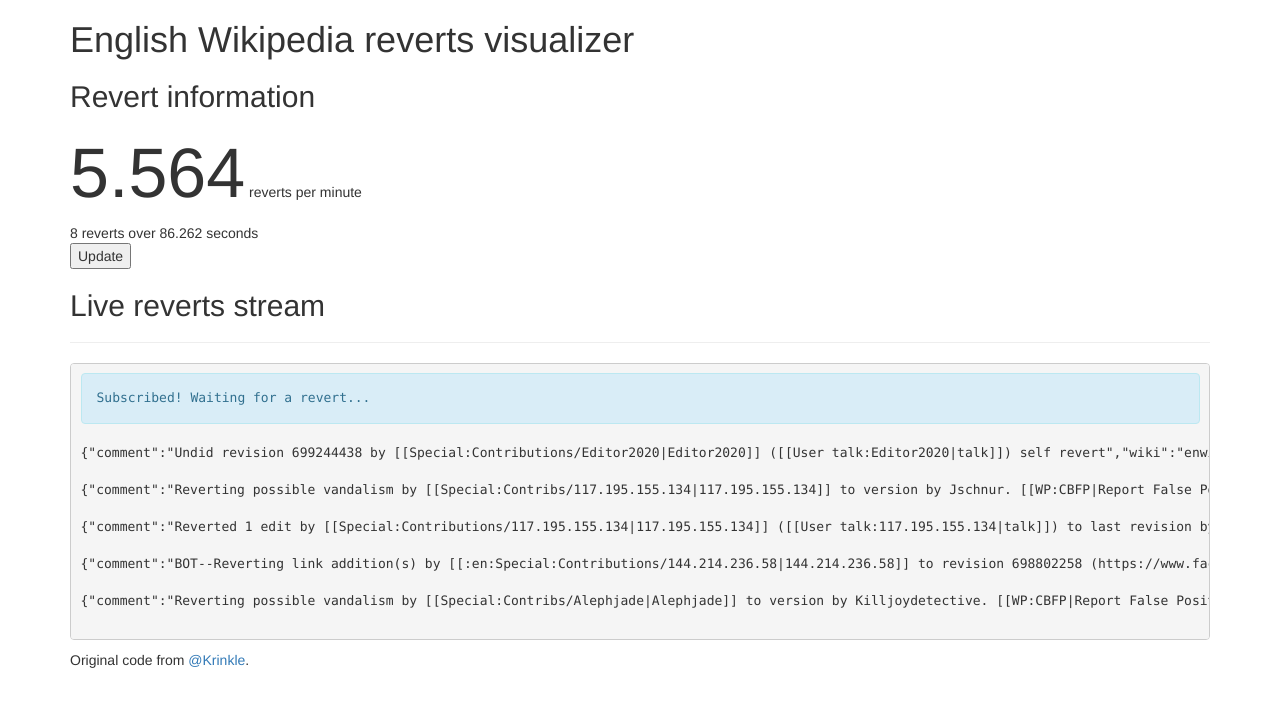
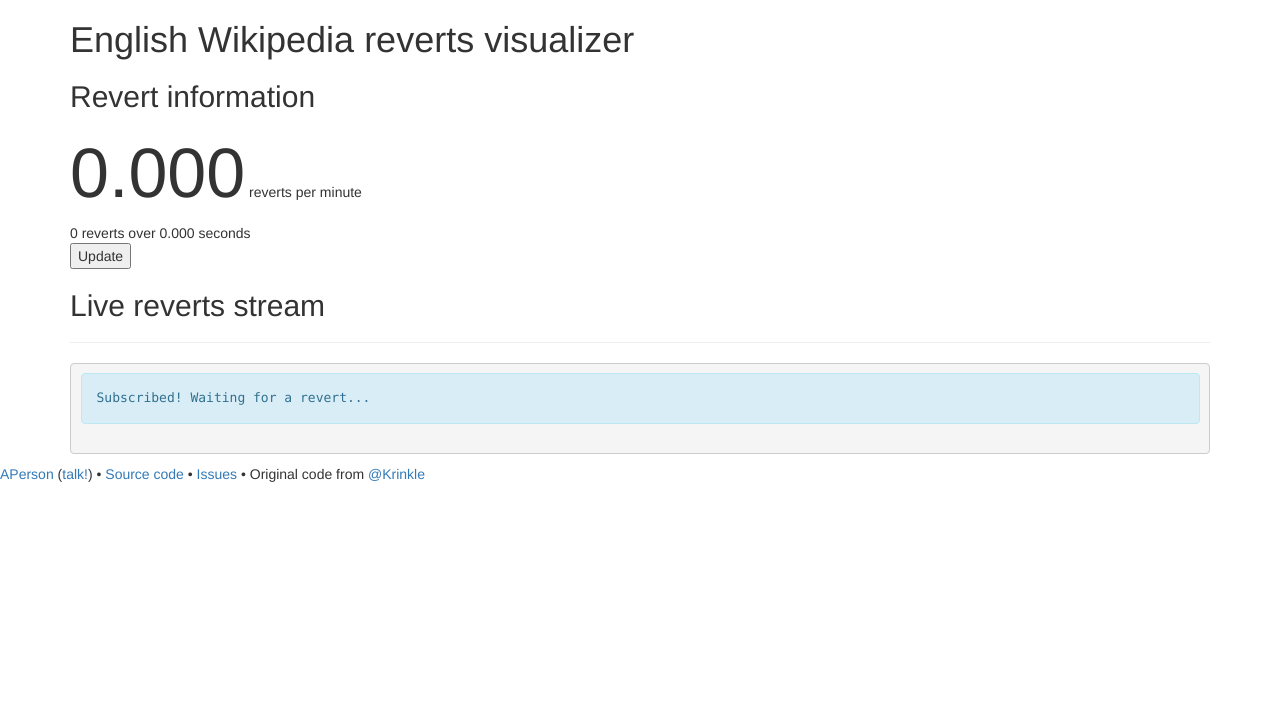
Before and after one commit to enterprisey/reverts-visualizer, a plain HTML site: page index.html in a window 1280 px wide. Drawn offline with nearby package versions, Linux system fonts and the light colour scheme; no server answers.

Commit message:
various updates
fixed footer and default content

```diff
--- a/index.html
+++ b/index.html
@@ -12,30 +12,16 @@
     <div class="container">
       <h1>English Wikipedia reverts visualizer</h1>
       <h2>Revert information</h2>
-      <span id="rpm">5.564</span> reverts per minute
+      <span id="rpm">0.000</span> reverts per minute
       <br>
-      <span id="rpm-info">8 reverts over 86.262 seconds</span>
+      <span id="rpm-info">0 reverts over 0.000 seconds</span>
       <br>
       <button id="update">Update</button>
       <h2>Live reverts stream</h2>
       <hr>
-      <pre id="feed" class="mw-feed">{"comment":"Undid revision 699244438 by [[Special:Contributions/Editor2020|Editor2020]] ([[User talk:Editor2020|talk]]) self revert","wiki":"enwiki","server_name":"en.wikipedia.org","title":"Category:Christian Zionism","timestamp":1452486100,"server_script_path":"/w","namespace":14,"server_url":"https://en.wikipedia.org","length":{"new":204,"old":213},"user":"Editor2020","bot":false,"type":"edit","id":787258158,"minor":false,"revision":{"new":699244522,"old":699244438}}
-
-{"comment":"Reverting possible vandalism by [[Special:Contribs/117.195.155.134|117.195.155.134]] to version by Jschnur. [[WP:CBFP|Report False Positive?]] Thanks, [[WP:CBNG|ClueBot NG]]. (2498262) (Bot)","wiki":"enwiki","server_name":"en.wikipedia.org","title":"Compounds of carbon","timestamp":1452486093,"server_script_path":"/w","namespace":0,"server_url":"https://en.wikipedia.org","length":{"new":11879,"old":11945},"user":"ClueBot NG","bot":false,"type":"edit","id":787258150,"minor":true,"revision":{"new":699244515,"old":699244514}}
-
-{"comment":"Reverted 1 edit by [[Special:Contributions/117.195.155.134|117.195.155.134]] ([[User talk:117.195.155.134|talk]]) to last revision by Materialscientist. ([[WP:TW|TW]])","wiki":"enwiki","server_name":"en.wikipedia.org","title":"Compounds of carbon","timestamp":1452486087,"server_script_path":"/w","namespace":0,"server_url":"https://en.wikipedia.org","length":{"new":11879,"old":11899},"user":"Jschnur","bot":false,"type":"edit","id":787258137,"minor":true,"revision":{"new":699244504,"old":699244339}}
-
-{"comment":"BOT--Reverting link addition(s) by [[:en:Special:Contributions/144.214.236.58|144.214.236.58]] to revision 698802258 (https://www.facebook.com/CityU.CB/ [\\bfacebook\\.com])","wiki":"enwiki","server_name":"en.wikipedia.org","title":"College of Business, City University of Hong Kong","timestamp":1452486085,"server_script_path":"/w","namespace":0,"server_url":"https://en.wikipedia.org","length":{"new":14638,"old":15575},"user":"XLinkBot","bot":false,"type":"edit","id":787258133,"minor":false,"revision":{"new":699244501,"old":699244383}}
-
-{"comment":"Reverting possible vandalism by [[Special:Contribs/Alephjade|Alephjade]] to version by Killjoydetective. [[WP:CBFP|Report False Positive?]] Thanks, [[WP:CBNG|ClueBot NG]]. (2498261) (Bot)","wiki":"enwiki","server_name":"en.wikipedia.org","title":"The Mountain Goats","timestamp":1452486042,"server_script_path":"/w","namespace":0,"server_url":"https://en.wikipedia.org","length":{"new":20688,"old":20733},"user":"ClueBot NG","bot":false,"type":"edit","id":787258041,"minor":true,"revision":{"new":699244442,"old":699244430}}
-
-</pre>
+      <pre id="feed" class="mw-feed"></pre>
     </div>
     <footer class="mw-footer" role="contentinfo">
-      <div class="container">
-	<p>Original code from <a href="https://github.com/Krinkle">@Krinkle</a>.</p>
-      </div>
+    	<a href="https://en.wikipedia.org/wiki/User:APerson" title="APerson's user page on the English Wikipedia">APerson</a> (<a href="https://en.wikipedia.org/wiki/User_talk:APerson" title="APerson's talk page on the English Wikipedia">talk!</a>) • <a href="https://github.com/APerson241/reverts-visualizer" title="Source code on GitHub">Source code</a> • <a href="https://github.com/APerson241/reverts-visualizer/issues" title="Issues on GitHub">Issues</a> • Original code from <a href="https://github.com/Krinkle">@Krinkle</a>
     </footer>
-
-
 </body></html>
```
